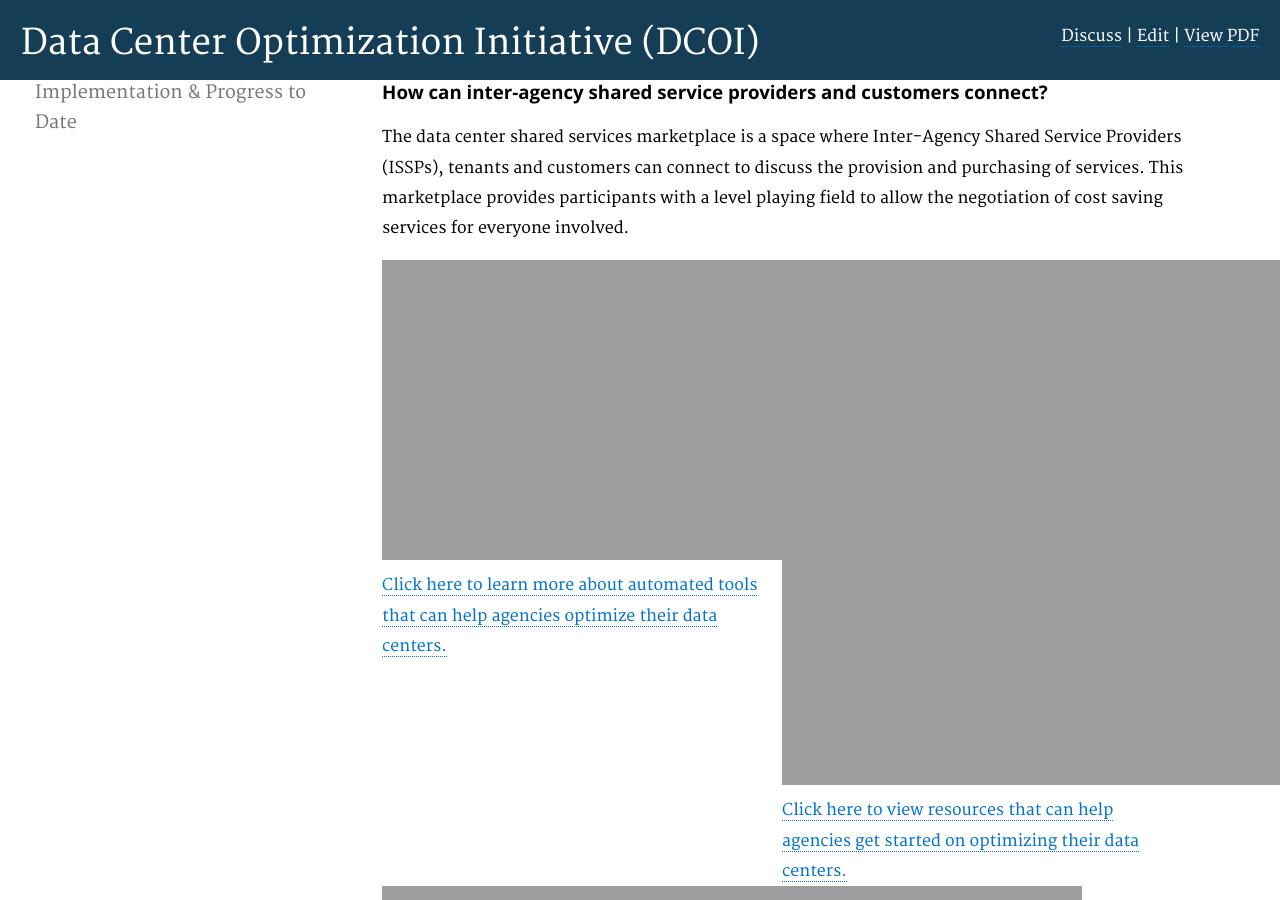
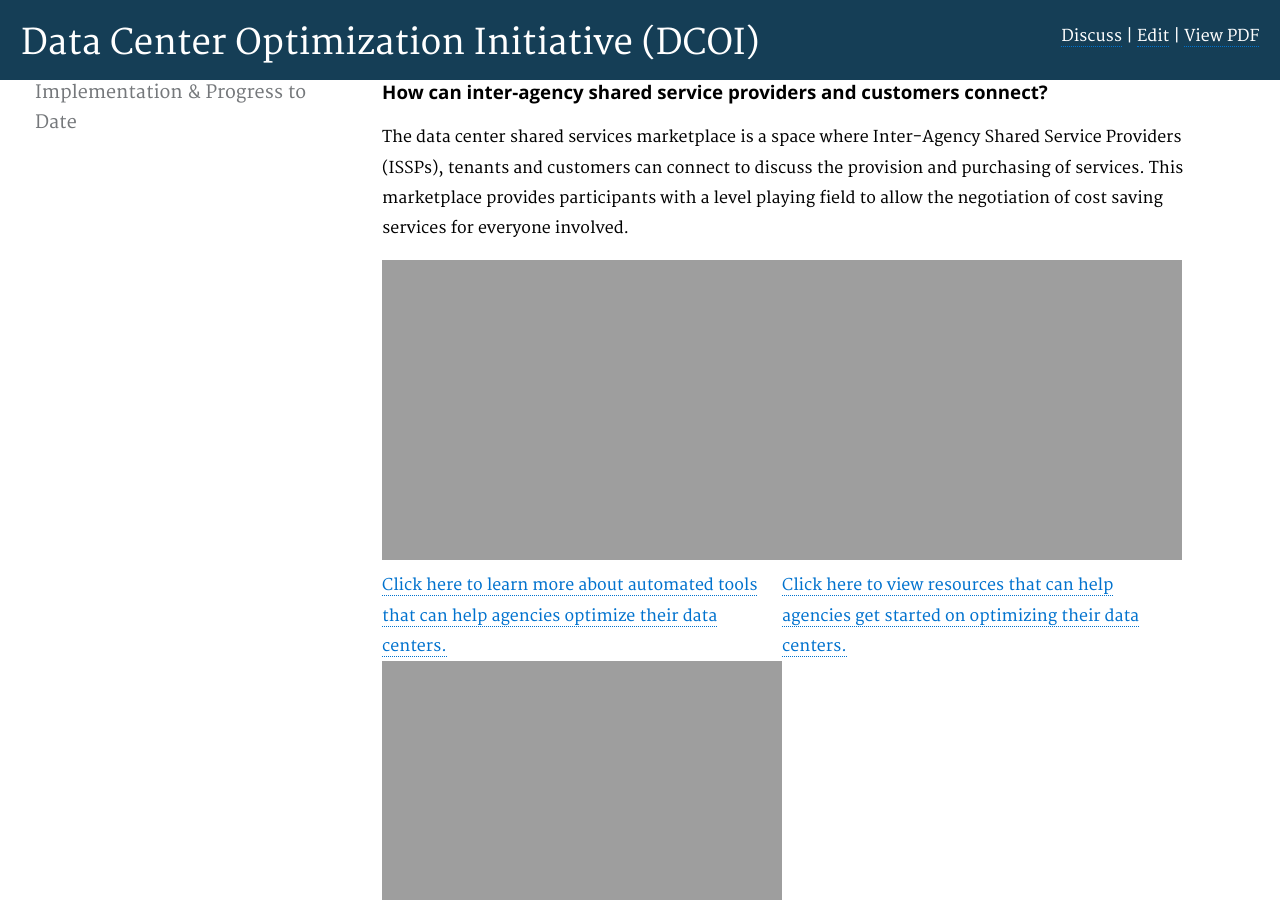
Before and after one commit to ydave-reisys/datacenters, a Jekyll site: the page built from pages/ordering-shared-services.html, in a window 1280 px wide and 900 px high, scrolled down 453 px. Built offline with Jekyll 4.4.1, drawn with Linux system fonts in a browser that asks for light colours; nearby versions of some CDN libraries; Markdown is read by kramdown in place of the engine named in the settings.

Commit message:
test the divs alignment shared office page

```diff
--- a/pages/ordering-shared-services.html
+++ b/pages/ordering-shared-services.html
@@ -25,11 +25,11 @@
 </div>
 
 <div style="width:400px;float:left" style="width:400px">
-    <img src="{{ site.baseurl }}/assets/images/checkmark.png">
+    <img src="{{ site.baseurl }}/assets/images/checkmark.png" style="width:400px">
     <a>Click here to view resources that can help agencies get started on optimizing their data centers.</a>
 </div>
 
 <div style="width:400px;float:left" style="width:400px">
-    <img src="{{ site.baseurl }}/assets/images/migration.png">
+    <img src="{{ site.baseurl }}/assets/images/migration.png" style="width:400px">
     <a>Click here to learn learn more about data center migration strategies.</a>
 </div>
```
